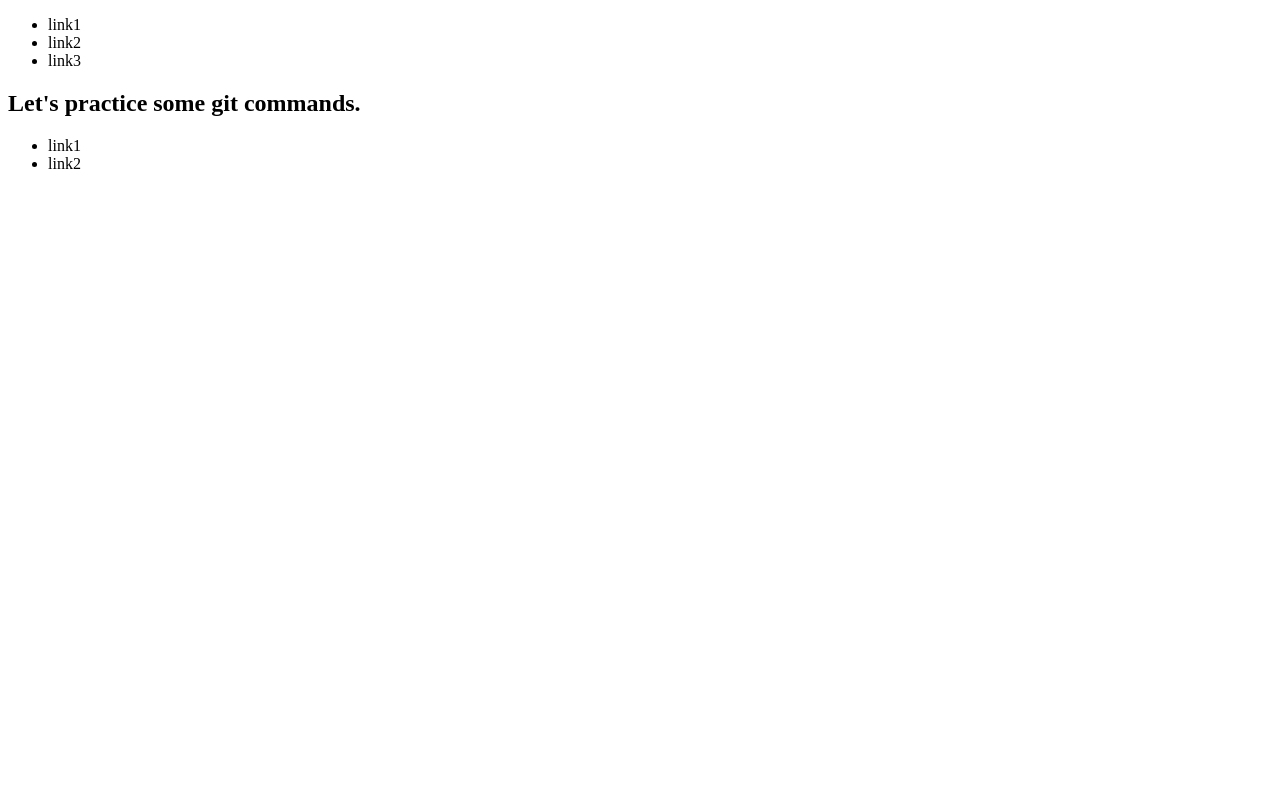
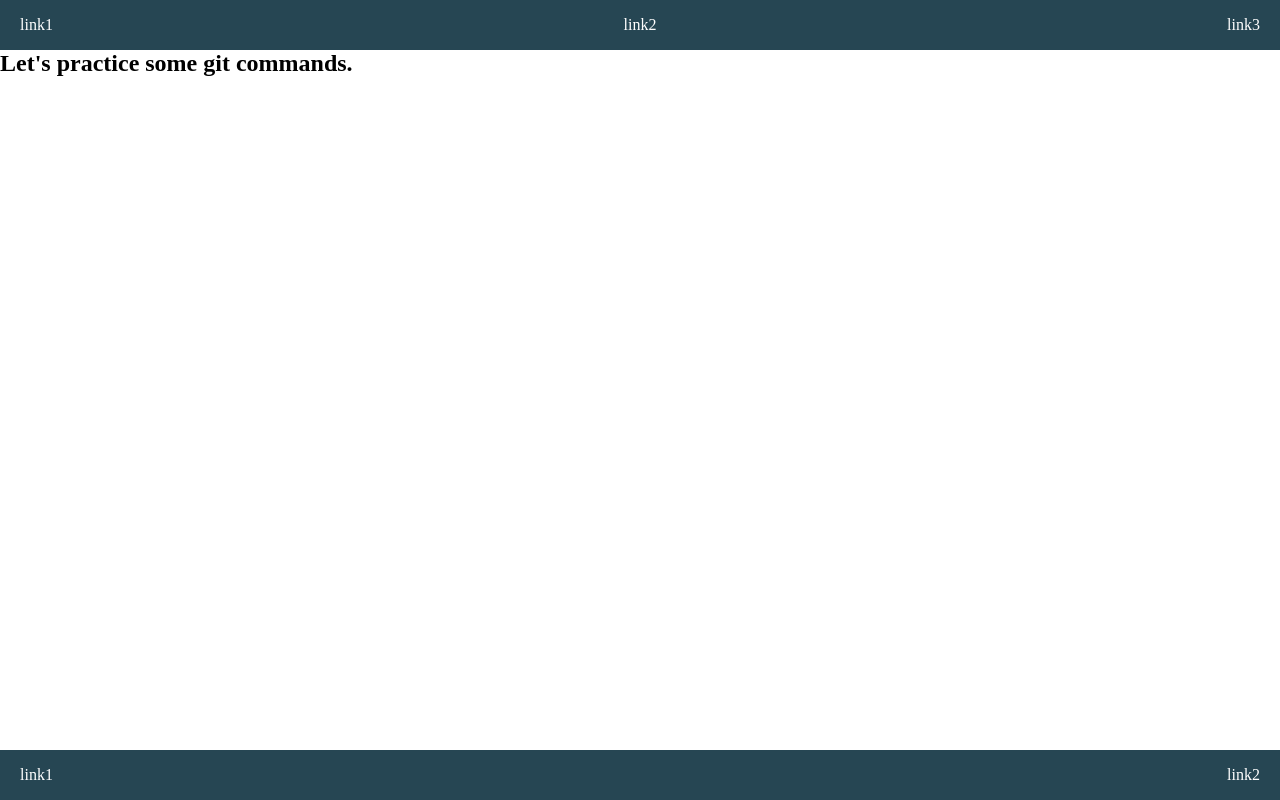
Before and after one commit to kazmonroy/git-practice, a plain HTML site: page index.html in a window 1280 px wide. Drawn offline with Linux system fonts and the light colour scheme.

Commit message:
Edit files

```diff
--- a/index.html
+++ b/index.html
@@ -9,16 +9,19 @@
   </head>
   <body>
     <nav>
-      <ul class="nav-link">
+      <ul class="nav-links">
         <li>link1</li>
         <li>link2</li>
         <li>link3</li>
       </ul>
     </nav>
-    <h2>Let's practice some git commands.</h2>
+
+    <div class="main">
+      <h2>Let's practice some git commands.</h2>
+    </div>
 
     <footer>
-      <ul>
+      <ul class="footer-links">
         <li>link1</li>
         <li>link2</li>
       </ul>
--- a/styles.css
+++ b/styles.css
@@ -0,0 +1,56 @@
+* {
+    margin: 0;
+    padding: 0;
+    box-sizing: border-box;
+}
+
+:root {
+    --nav-height: 50px;
+    --main-height: calc(100vh - calc(var(--nav-height) * 2))
+}
+
+
+
+
+body {
+    display: grid;
+    grid-template: 'nav'
+    'main'
+    'footer';
+    grid-template-rows: var(--nav-height) var(--main-height) var(--nav-height);
+
+}
+
+
+
+ul {
+    display: flex;
+    list-style: none;
+    justify-content: space-between;
+    align-items: center;
+    margin: 0 20px;
+}
+
+
+
+nav {
+    grid-area: 'nav';
+    align-content: center;
+
+
+}
+
+.main {
+    grid-area: 'main';
+}
+
+footer {
+    grid-area: 'footer';
+}
+
+nav, footer {
+    display: grid;
+    color: white;
+    background-color: #264653;
+
+}
```
